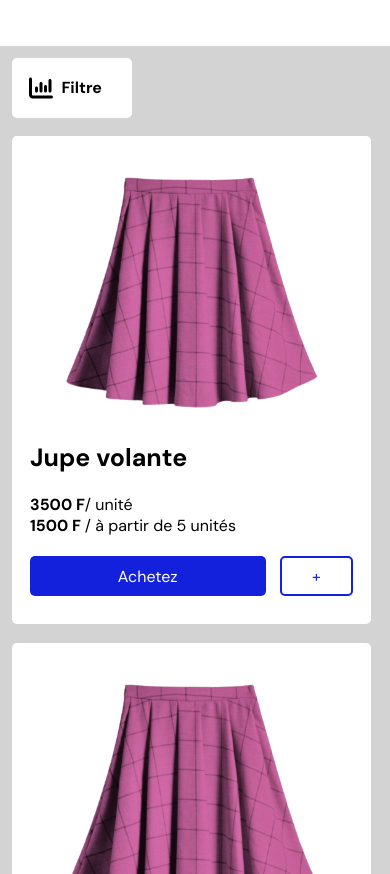
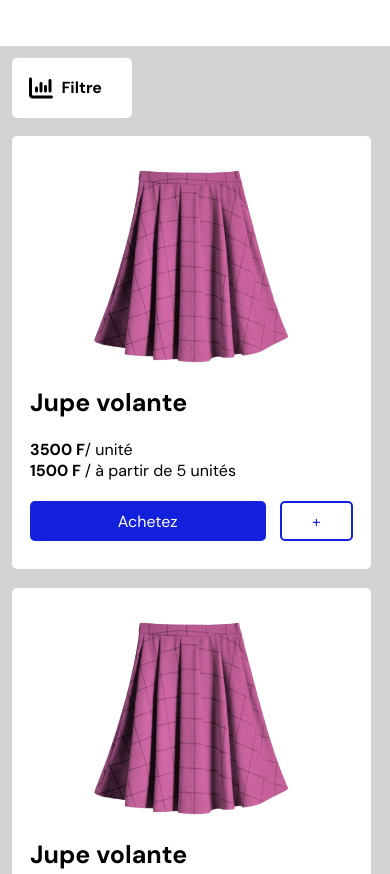
Before and after one commit to AbouMounir/Lab_phase_intro_project_good, a plain HTML site: page index.html in a window 390 px wide. Shown: the part 1500-2374 px from the top of the page. Drawn offline with Linux system fonts and the light colour scheme; files whose address does not match are found by name.

Commit message:
responsive version3

```diff
--- a/style2.css
+++ b/style2.css
@@ -560,9 +560,13 @@ span{
     background-color: white;
     margin: 5% 0px 0px 0px;
     padding: 0px 5% 5% 5%;
+    display: flex;
+    flex-direction: column;
 }
 .jupe_volante img{
-  height: 300px;
+  height: 250px;
+  width: 250px;
+  align-self: center;
 }
 .voir_plus{
   width: 20%;
```
